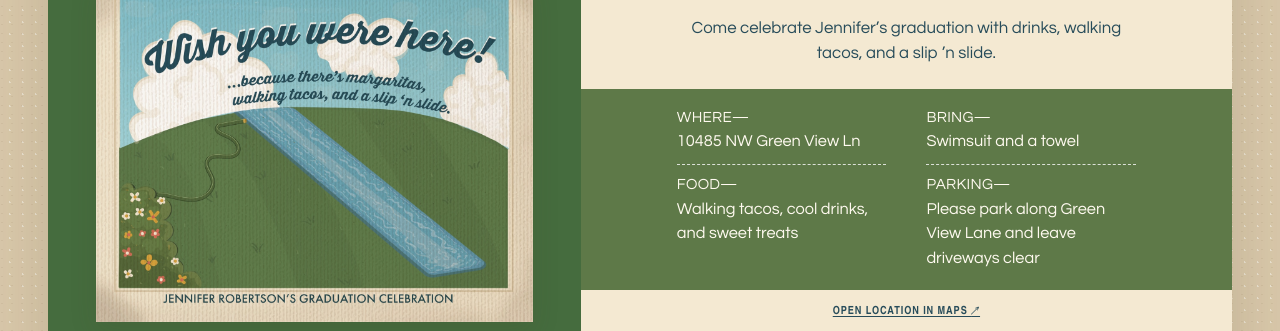
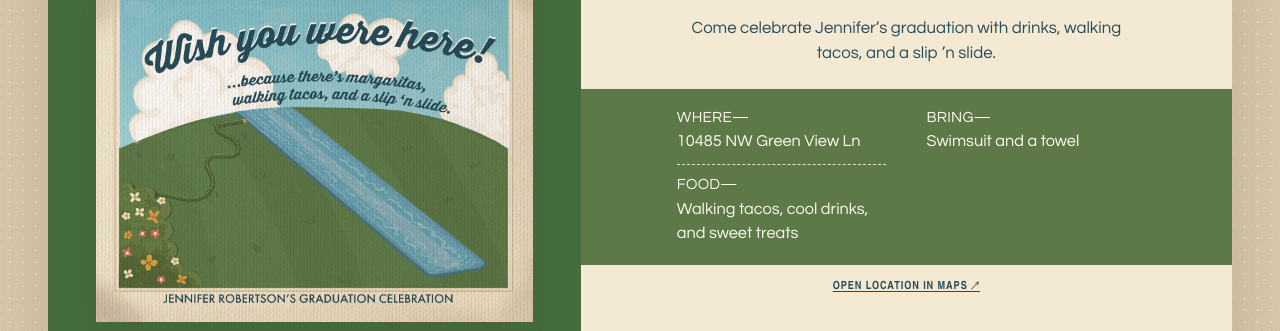
Before and after one commit to jschlos2/Made-to-Gather, an Astro site: page /events/graduation in a window 1280 px wide. Shown: the part 238-569 px from the top of the page. Built offline with nearby package versions, Linux system fonts and the light colour scheme; Astro itself is replaced by a stand-in of ours; no server answers.

Commit message:
Refine graduation confirmation garden

```diff
--- a/src/data/events.ts
+++ b/src/data/events.ts
@@ -63,7 +63,6 @@ export const events: InvitationEvent[] = [
       { label: 'Where', text: '10485 NW Green View Ln' },
       { label: 'Bring', text: 'Swimsuit and a towel' },
       { label: 'Food', text: 'Walking tacos, cool drinks, and sweet treats' },
-      { label: 'Parking', text: 'Please park along Green View Lane and leave driveways clear' },
     ],
     rsvpDeadline: 'August 20',
     hosts: 'The Robertson Family',
--- a/src/styles/global.css
+++ b/src/styles/global.css
@@ -260,8 +260,15 @@ footer a { font-family: var(--font-label); font-weight: 700; letter-spacing: 0.0
   clip: rect(0 0 0 0);
   white-space: nowrap;
 }
-.theme-graduation .flowers { display: block; min-height: 0; }
-.theme-graduation .flowers__art { display: block; width: min(100%, 36rem); height: auto; margin: auto; }
+.theme-graduation .flowers {
+  display: block;
+  min-height: 12rem;
+  background-image: url('/artwork/flowers.png');
+  background-position: center 18px;
+  background-repeat: repeat;
+  background-size: 168px 168px;
+}
+.theme-graduation .flowers__art { display: none; }
 .theme-graduation .flowers i { display: none; }
 .theme-graduation .confirmation__garden--declined .flowers { display: none; }
 
@@ -428,8 +435,15 @@ footer a { font-family: var(--font-label); font-weight: 700; letter-spacing: 0.0
     line-height: 50px;
     transform: none;
   }
-  .theme-graduation .flowers { position: absolute; inset: 0; display: block; min-height: 0; }
-  .theme-graduation .flowers__art { display: block; width: 100%; height: 100%; object-fit: fill; }
+  .theme-graduation .flowers {
+    position: absolute;
+    inset: 0;
+    display: block;
+    min-height: 0;
+    background-position: center 20px;
+    background-size: 156px 156px;
+  }
+  .theme-graduation .flowers__art { display: none; }
   .theme-graduation .flowers i { display: none; }
   .theme-graduation .confirmation__garden--declined .flowers { display: none; }
   .theme-graduation footer { display: none; }
```
